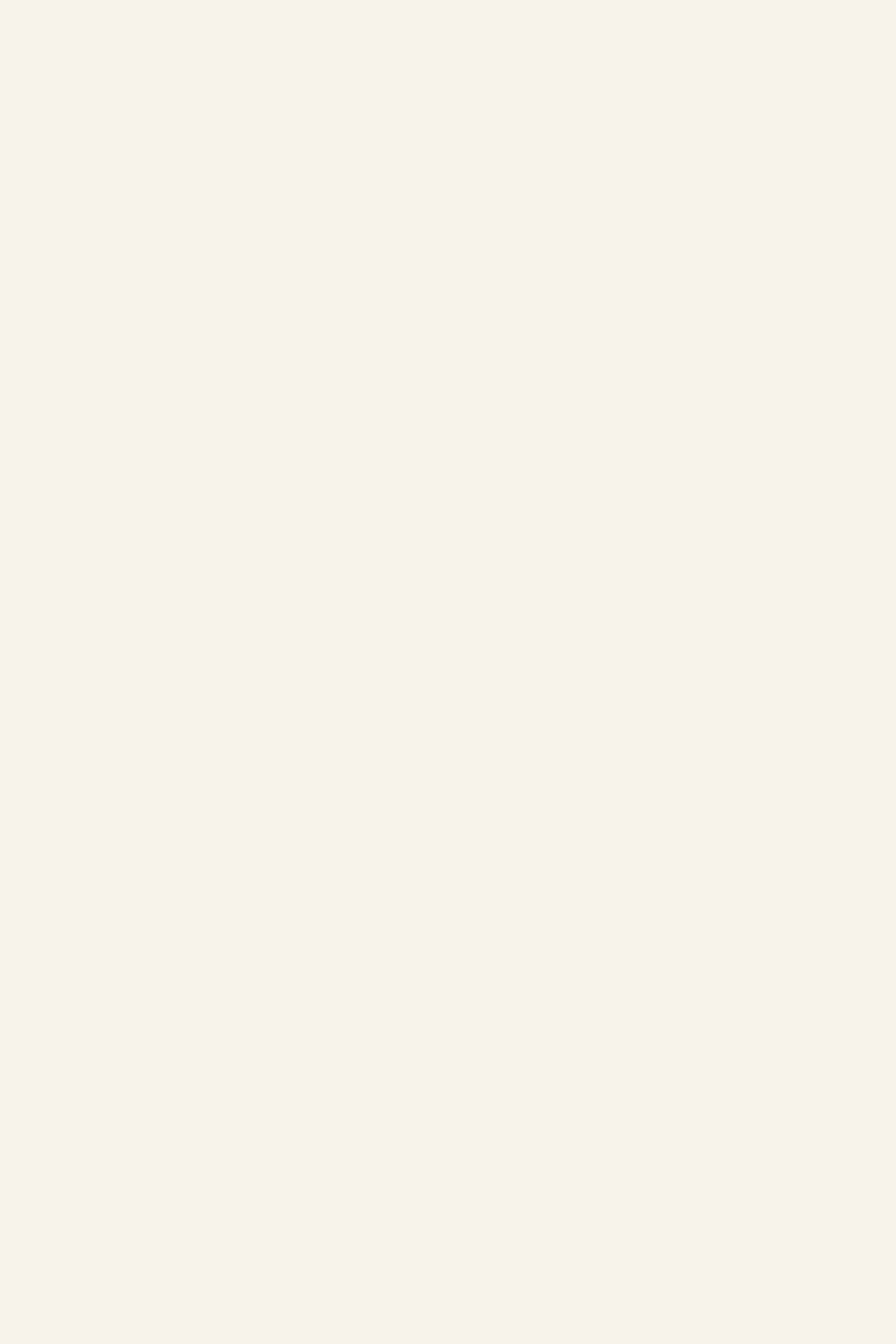
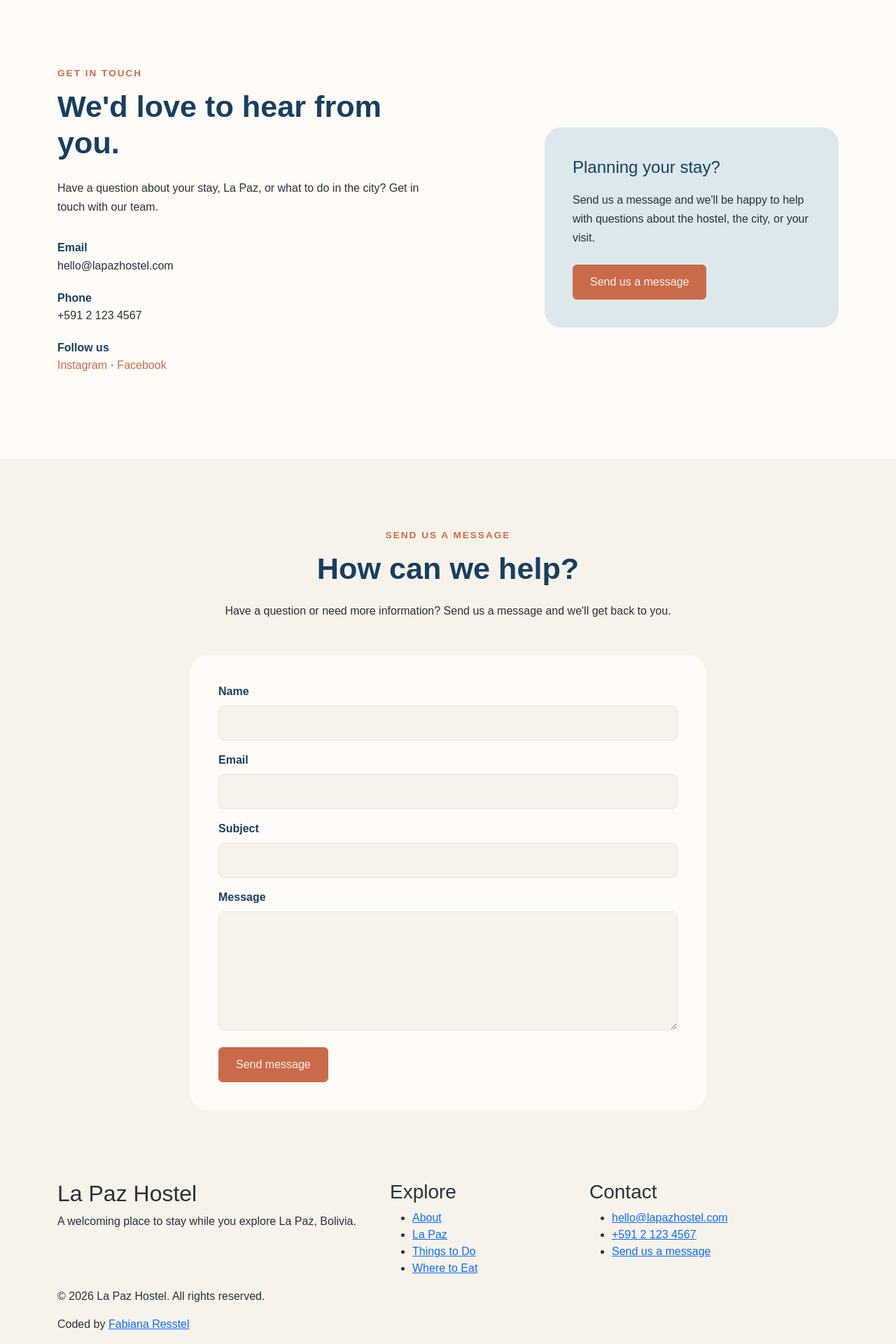
Before and after one commit to FabianaResstel/lapazhostel, a React (Vite) app: page / in a window 1280 px wide. Shown: the part 4140-6060 px from the top of the page at 70% size. Before the commit the page ends 4135 px from the top, so only its background shows below. Built offline with nearby package versions, Linux system fonts and the light colour scheme.

Commit message:
add footer

```diff
--- a/src/App.jsx
+++ b/src/App.jsx
@@ -7,6 +7,9 @@ import WhyStay from "./components/WhyStay";
 import LaPaz from "./components/LaPaz";
 import ThingsToDo from "./components/ThingsToDo";
 import Restaurants from "./components/Restaurants";
+import Contact from "./components/Contact";
+import ContactForm from "./components/ContactForm";
+import Footer from "./Footer";
 
 function App() {
   return (
@@ -20,6 +23,9 @@ function App() {
         <LaPaz />
         <ThingsToDo />
         <Restaurants />
+        <Contact />
+        <ContactForm />
+        <Footer />
       </main>
     </>
   );
--- /dev/null
+++ b/src/Footer.jsx
@@ -0,0 +1,71 @@
+function Footer() {
+  return (
+    <footer className="footer">
+      <div className="container">
+        <div className="row g-4">
+          <div className="col-lg-5">
+            <h2>La Paz Hostel</h2>
+
+            <p>A welcoming place to stay while you explore La Paz, Bolivia.</p>
+          </div>
+
+          <div className="col-sm-6 col-lg-3">
+            <h3>Explore</h3>
+
+            <ul>
+              <li>
+                <a href="#about">About</a>
+              </li>
+
+              <li>
+                <a href="#la-paz">La Paz</a>
+              </li>
+
+              <li>
+                <a href="#explore">Things to Do</a>
+              </li>
+
+              <li>
+                <a href="#eat">Where to Eat</a>
+              </li>
+            </ul>
+          </div>
+
+          <div className="col-sm-6 col-lg-4">
+            <h3>Contact</h3>
+
+            <ul>
+              <li>
+                <a href="mailto:hello@lapazhostel.com">hello@lapazhostel.com</a>
+              </li>
+
+              <li>
+                <a href="tel:+59121234567">+591 2 123 4567</a>
+              </li>
+
+              <li>
+                <a href="#contact-form">Send us a message</a>
+              </li>
+            </ul>
+          </div>
+        </div>
+
+        <div className="footer-bottom">
+          <p>© 2026 La Paz Hostel. All rights reserved.</p>
+          <p>
+            Coded by{" "}
+            <a
+              href="https://www.instagram.com/codetravelgive/"
+              target="_blank"
+              rel="noopener noreferrer"
+            >
+              Fabiana Resstel
+            </a>
+          </p>
+        </div>
+      </div>
+    </footer>
+  );
+}
+
+export default Footer;
--- /dev/null
+++ b/src/components/Contact.jsx
@@ -0,0 +1,71 @@
+function Contact() {
+  return (
+    <section id="contact" className="contact-section">
+      <div className="container">
+        <div className="row align-items-center">
+          <div className="col-lg-6">
+            <p className="section-eyebrow">GET IN TOUCH</p>
+
+            <h2>We'd love to hear from you.</h2>
+
+            <p className="contact-intro">
+              Have a question about your stay, La Paz, or what to do in the
+              city? Get in touch with our team.
+            </p>
+
+            <div className="contact-info">
+              <p>
+                <strong>Email</strong>
+                <br />
+                hello@lapazhostel.com
+              </p>
+
+              <p>
+                <strong>Phone</strong>
+                <br />
+                +591 2 123 4567
+              </p>
+
+              <p>
+                <strong>Follow us</strong>
+                <br />
+                <a
+                  href="https://www.instagram.com/"
+                  target="_blank"
+                  rel="noopener noreferrer"
+                >
+                  Instagram
+                </a>
+                {" · "}
+                <a
+                  href="https://www.facebook.com/"
+                  target="_blank"
+                  rel="noopener noreferrer"
+                >
+                  Facebook
+                </a>
+              </p>
+            </div>
+          </div>
+
+          <div className="col-lg-6">
+            <div className="contact-highlight">
+              <h3>Planning your stay?</h3>
+
+              <p>
+                Send us a message and we'll be happy to help with questions
+                about the hostel, the city, or your visit.
+              </p>
+
+              <a href="#contact-form" className="btn">
+                Send us a message
+              </a>
+            </div>
+          </div>
+        </div>
+      </div>
+    </section>
+  );
+}
+
+export default Contact;
--- /dev/null
+++ b/src/components/ContactForm.jsx
@@ -0,0 +1,88 @@
+function ContactForm() {
+  return (
+    <section id="contact-form" className="contact-form-section">
+      <div className="container">
+        <div className="text-center">
+          <p className="section-eyebrow">SEND US A MESSAGE</p>
+
+          <h2>How can we help?</h2>
+
+          <p className="section-intro">
+            Have a question or need more information? Send us a message and
+            we'll get back to you.
+          </p>
+        </div>
+
+        <div className="row justify-content-center">
+          <div className="col-lg-8">
+            <form>
+              <div className="mb-3">
+                <label htmlFor="name" className="form-label">
+                  Name
+                </label>
+
+                <input
+                  type="text"
+                  className="form-control"
+                  id="name"
+                  name="name"
+                  autoComplete="name"
+                  required
+                />
+              </div>
+
+              <div className="mb-3">
+                <label htmlFor="email" className="form-label">
+                  Email
+                </label>
+
+                <input
+                  type="email"
+                  className="form-control"
+                  id="email"
+                  name="email"
+                  autoComplete="email"
+                  required
+                />
+              </div>
+
+              <div className="mb-3">
+                <label htmlFor="subject" className="form-label">
+                  Subject
+                </label>
+
+                <input
+                  type="text"
+                  className="form-control"
+                  id="subject"
+                  name="subject"
+                  required
+                />
+              </div>
+
+              <div className="mb-4">
+                <label htmlFor="message" className="form-label">
+                  Message
+                </label>
+
+                <textarea
+                  className="form-control"
+                  id="message"
+                  name="message"
+                  rows="6"
+                  required
+                ></textarea>
+              </div>
+
+              <button type="submit" className="btn">
+                Send message
+              </button>
+            </form>
+          </div>
+        </div>
+      </div>
+    </section>
+  );
+}
+
+export default ContactForm;
--- a/src/index.css
+++ b/src/index.css
@@ -341,6 +341,129 @@ body {
   color: #f8f3ea;
 }
 
+.contact-section {
+  padding: 100px 0;
+  background-color: #fffbf7;
+}
+
+.contact-section h2 {
+  margin-bottom: 24px;
+  color: #173f5f;
+  font-size: 2.7rem;
+  font-weight: 700;
+}
+
+.contact-intro {
+  max-width: 560px;
+  margin-bottom: 32px;
+  line-height: 1.7;
+}
+
+.contact-info p {
+  margin-bottom: 20px;
+  line-height: 1.6;
+}
+
+.contact-info strong {
+  color: #173f5f;
+}
+
+.contact-info a {
+  color: #c96b4b;
+  text-decoration: none;
+}
+
+.contact-info a:hover {
+  color: #a95338;
+  text-decoration: underline;
+}
+
+.contact-highlight {
+  max-width: 420px;
+  margin-left: auto;
+  padding: 40px;
+  background-color: #dce8ec;
+  border-radius: 24px;
+}
+
+.contact-highlight h3 {
+  margin-bottom: 16px;
+  color: #173f5f;
+  font-size: 1.5rem;
+  line-height: 1.4;
+}
+
+.contact-highlight p {
+  margin-bottom: 24px;
+  line-height: 1.7;
+}
+
+.contact-highlight .btn {
+  padding: 12px 24px;
+  background-color: #c96b4b;
+  border-color: #c96b4b;
+  color: #f8f3ea;
+}
+
+.contact-highlight .btn:hover {
+  background-color: #a95338;
+  border-color: #a95338;
+  color: #f8f3ea;
+}
+
+.contact-form-section {
+  padding: 100px 0;
+  background-color: #f8f3ea;
+}
+
+.contact-form-section h2 {
+  margin-bottom: 20px;
+  color: #173f5f;
+  font-size: 2.7rem;
+  font-weight: 700;
+}
+
+.contact-form-section .section-intro {
+  margin-bottom: 50px;
+}
+
+.contact-form-section form {
+  padding: 40px;
+  background-color: #fffbf7;
+  border-radius: 24px;
+}
+
+.contact-form-section .form-label {
+  margin-bottom: 8px;
+  color: #173f5f;
+  font-weight: 600;
+}
+
+.contact-form-section .form-control {
+  padding: 12px 16px;
+  border: 1px solid #dce8ec;
+  border-radius: 8px;
+  background-color: #f8f3ea;
+}
+
+.contact-form-section .form-control:focus {
+  border-color: #c96b4b;
+  box-shadow: 0 0 0 0.2rem rgba(201, 107, 75, 0.15);
+}
+
+.contact-form-section .btn {
+  padding: 12px 24px;
+  background-color: #c96b4b;
+  border-color: #c96b4b;
+  color: #f8f3ea;
+}
+
+.contact-form-section .btn:hover {
+  background-color: #a95338;
+  border-color: #a95338;
+  color: #f8f3ea;
+}
+
 @media (max-width: 992px) {
   .hero .btn-primary {
     margin-bottom: 30px;
```
